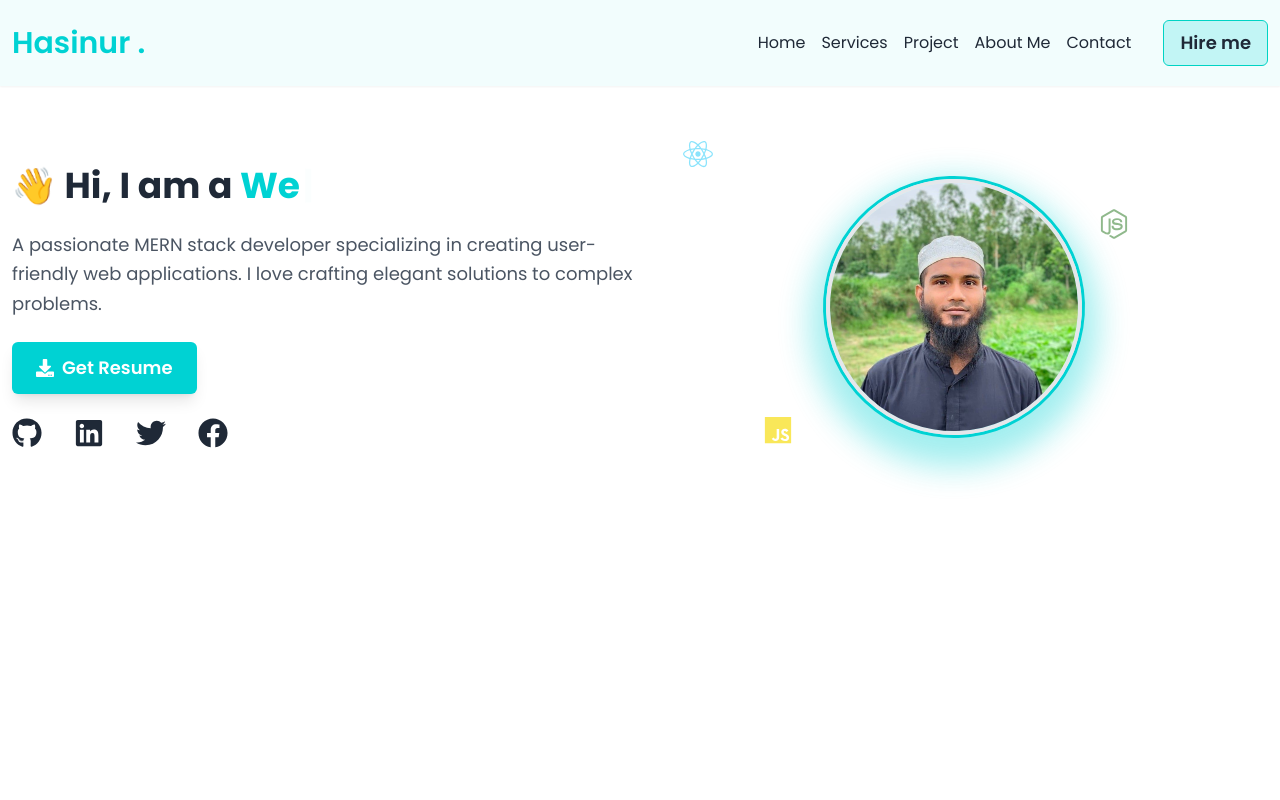
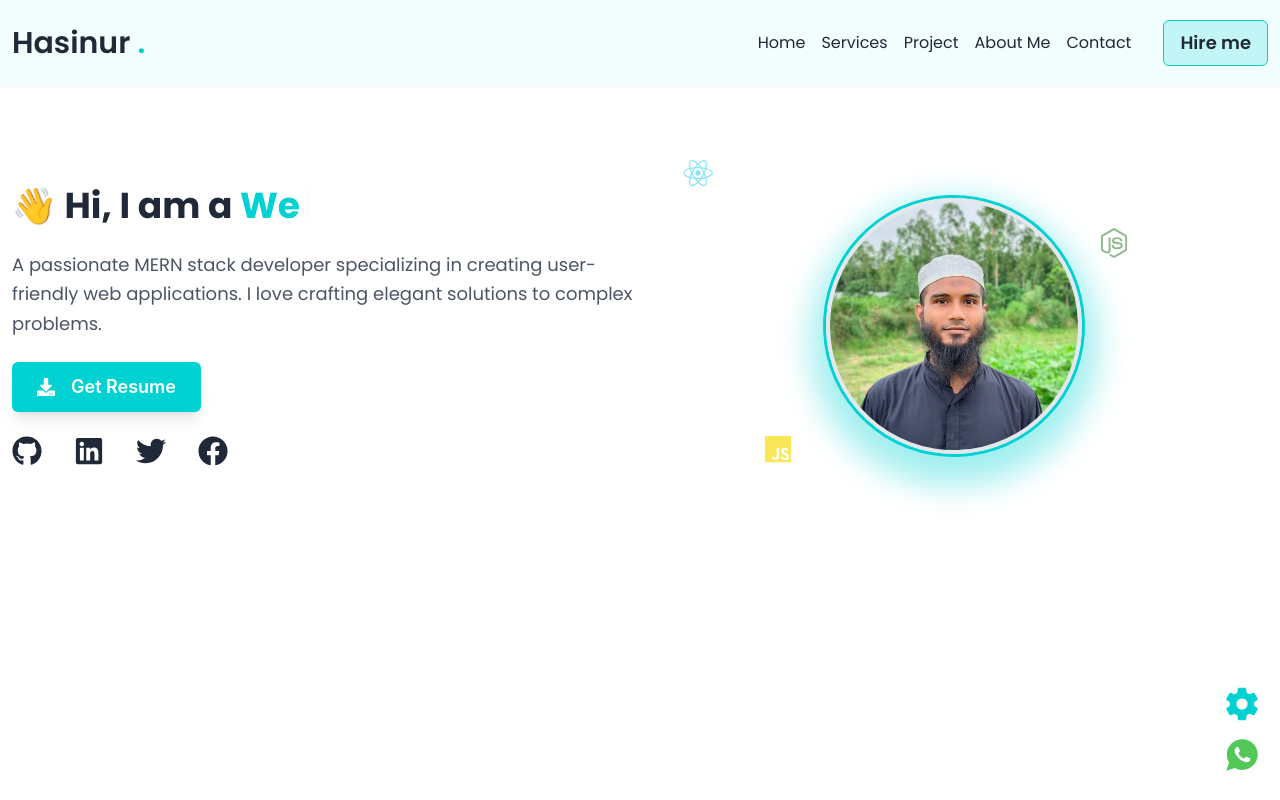
Before and after one commit to Hasinur3813/react-portfolio, a React (Vite) app: page / in a window 1280 px wide. Built offline with nearby package versions, Linux system fonts and the light colour scheme.

Commit message:
added action button

```diff
--- a/package.json
+++ b/package.json
@@ -10,6 +10,7 @@
     "preview": "vite preview"
   },
   "dependencies": {
+    "antd": "^5.22.7",
     "daisyui": "^4.12.23",
     "framer-motion": "^11.15.0",
     "react": "^18.3.1",
--- a/src/components/Hero/Hero.jsx
+++ b/src/components/Hero/Hero.jsx
@@ -8,10 +8,12 @@ import {
 import { Typewriter } from "react-simple-typewriter";
 import myPhoto from "../../assets/myPhoto.jpg";
 import { FaReact, FaNodeJs, FaJs } from "react-icons/fa";
+import { Button } from "antd";
+import Section from "../../layout/Section";
 
 const Hero = () => {
   return (
-    <div className="">
+    <Section>
       <div className=" flex flex-col md:flex-row gap-y-20 items-center container mx-auto px-3  pt-10 sm:pt-20">
         {/* Left Content */}
         <div className=" flex-1 space-y-6">
@@ -41,13 +43,13 @@ const Hero = () => {
           </p>
           {/* CTA */}
           <div className="space-y-4">
-            <button
-              type="button"
-              className="group flex gap-2 items-center px-6 py-3 bg-primaryColor text-white font-semibold text-lg rounded-md shadow-lg hover:shadow-xl transition-shadow duration-200 hover:bg-secondaryColor"
+            <Button
+              type="primary"
+              className="group flex gap-2 items-center px-6 py-6 bg-primaryColor text-white font-semibold text-lg rounded-md shadow-lg hover:shadow-xl transition-shadow duration-200 hover:!bg-secondaryColor"
             >
               <FaDownload className="group-hover:animate-bounce" />{" "}
               <span>Get Resume</span>
-            </button>
+            </Button>
           </div>
           {/* Social Links */}
           <div className="flex space-x-8 text-primaryAccent text-3xl ">
@@ -91,7 +93,7 @@ const Hero = () => {
           />
         </div>
       </div>
-    </div>
+    </Section>
   );
 };
 
--- a/src/components/Navbar/Navbar.jsx
+++ b/src/components/Navbar/Navbar.jsx
@@ -38,8 +38,8 @@ const Navbar = () => {
           <div className="flex py-5 justify-between items-center">
             {/* navbar start */}
             <div className="">
-              <a className="text-3xl font-semibold text-primaryColor" href="#">
-                Hasinur .
+              <a className="text-3xl font-semibold " href="#">
+                Hasinur <span className="text-primaryColor">.</span>
               </a>
             </div>
             {/* navbar end */}
--- /dev/null
+++ b/src/components/Shared/ActionButtons.jsx
@@ -0,0 +1,44 @@
+import { useState } from "react";
+import { IoLogoWhatsapp } from "react-icons/io";
+import { IoSettingsSharp } from "react-icons/io5";
+
+const ActionButtons = () => {
+  const [showColors, setShowColors] = useState(false);
+
+  const handleShowColor = () => {
+    // todo
+    setShowColors(!showColors);
+  };
+
+  return (
+    <div className="fixed bottom-5 right-5">
+      <div
+        className={`${
+          showColors && "opacity-100 z-auto pointer-events-auto"
+        } opacity-0 -z-10 pointer-events-none w-10 h-32 bg-black rounded-md absolute -top-36 right-0`}
+      ></div>
+
+      <div className="space-y-2">
+        {/* themes control */}
+        <div>
+          <button
+            onClick={handleShowColor}
+            type="button"
+            className="hover:rotate-180 transition-transform duration-100"
+          >
+            <IoSettingsSharp className="text-3xl lg:text-4xl text-primaryColor" />
+          </button>
+        </div>
+
+        {/* contact through whatsapp */}
+        <div>
+          <button type="button" className="">
+            <IoLogoWhatsapp className="text-3xl lg:text-4xl text-[#51c857]" />
+          </button>
+        </div>
+      </div>
+    </div>
+  );
+};
+
+export default ActionButtons;
--- a/src/layout/RootLayout.jsx
+++ b/src/layout/RootLayout.jsx
@@ -1,9 +1,11 @@
 import Navbar from "../components/Navbar/Navbar";
 import { Outlet } from "react-router-dom";
+import ActionButtons from "../components/Shared/ActionButtons";
 
 const RootLayout = () => {
   return (
     <div className="font-poppins">
+      <ActionButtons />
       <Navbar />
       <Outlet />
     </div>
--- /dev/null
+++ b/src/layout/Section.jsx
@@ -0,0 +1,7 @@
+const Section = ({ children, className }) => {
+  return (
+    <section className={`${className && className} py-5`}>{children}</section>
+  );
+};
+
+export default Section;
```
Also changed, not shown: 2 other files (tests, documents, lock files or other folders).
